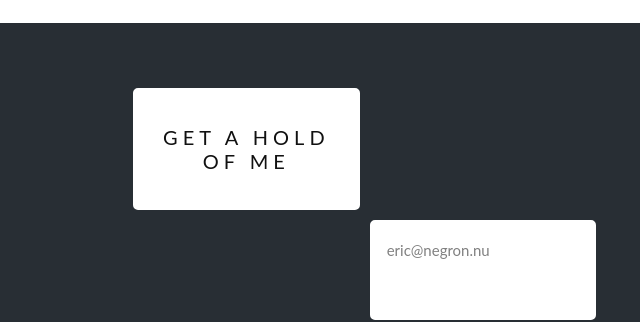
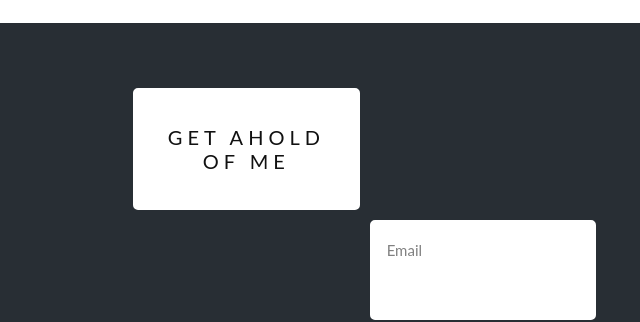
Before and after one commit to oh-storebot/oh-storebot.github.io, a plain HTML site: page index.html in a window 1280 px wide. Shown: the part 3400-3722 px from the top of the page, 157-797 px from the left. Drawn offline with Linux system fonts and the light colour scheme.

Commit message:
minor fixes

```diff
--- a/index.html
+++ b/index.html
@@ -106,10 +106,10 @@
     <p>
         <div class="wrapper">
             <div class="one">
-              <h3>Get a hold of me</h3>
+              <h3>Get ahold of me</h3>
           </div>
           <div class="five">
-              <a href="mailto:eric@negron.nu">eric@negron.nu</a>
+              <a href="mailto:eric@negron.nu">Email</a>
           </div>
           <div class="six">
               <a href="https://www.linkedin.com/in/eric-negron/">Linkedin</a>
```
